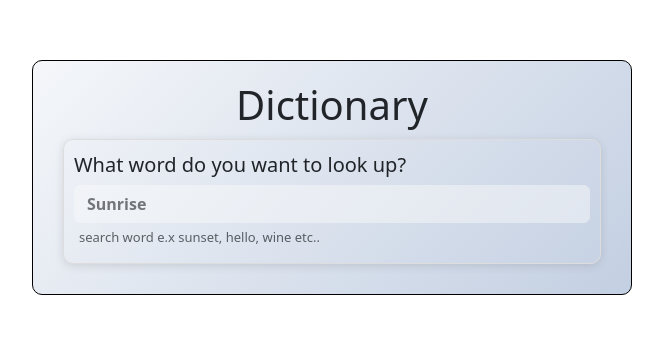
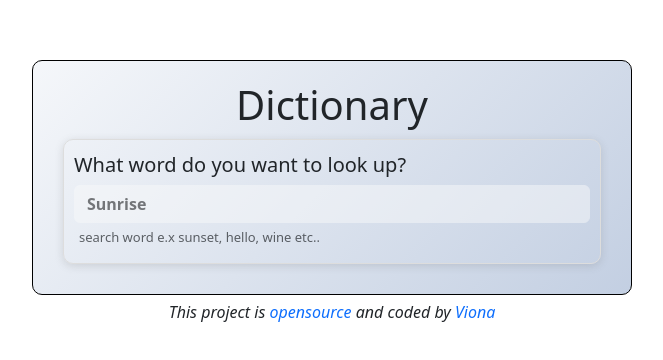
Before and after one commit to Vion-sis/Dictionary-app, a React (Create React App) app: page / in a window 1280 px wide. Shown: the top 360 px of the page, without its empty margins (308-971 px from the left). Built offline with nearby package versions, Linux system fonts and the light colour scheme; no server answers.

Commit message:
added a footer

```diff
--- a/src/App.css
+++ b/src/App.css
@@ -7,4 +7,13 @@
   border-radius: 10px;
   background: linear-gradient(135deg, #f5f7fa 0%, #c3cfe2 100%);
   text-align: center;
+  margin-bottom: 0px;
 }
+footer {
+  text-align: center;
+  margin-top: 5px;
+  margin-bottom: 20px;
+}
+footer a {
+  text-decoration: none;
+}
--- a/src/App.js
+++ b/src/App.js
@@ -5,9 +5,33 @@ import "./App.css";
 
 function App() {
   return (
-    <div className="App">
+    <div>
+      <div className="App">
         <h1>Dictionary</h1>
-      <Form defaultSearch = "Sunrise"/>
+        <Form defaultSearch="Sunrise" />
+      </div>
+      <footer>
+        <em>
+          This project is{" "}
+          <a
+            href="https://github.com/Vion-sis/Dictionary-app"
+            target="_blank"
+            rel="noreferrer"
+          >
+            {" "}
+            opensource{" "}
+          </a>
+          and coded by{" "}
+          <a
+            href="https://github.com/Vion-sis"
+            target="_blank"
+            rel="noreferrer"
+          >
+            {" "}
+            Viona
+          </a>
+        </em>
+      </footer>
     </div>
   );
 }
--- a/src/Meaning.js
+++ b/src/Meaning.js
@@ -3,13 +3,13 @@ import "./meaning.css";
 
 export default function Meaning(props) {
   return (
-    <div>
+    <div className="meaning">
       <section>
         <h5>{props.meaning.partOfSpeech}</h5>
         {props.meaning.definitions.map(function (definition, index) {
           return (
             <div key={index}>
-              <p className = "meaning">
+              <p className = "meaningResults">
                 <strong>
                   {index + 1}.
                 </strong>{" "}
--- a/src/meaning.css
+++ b/src/meaning.css
@@ -1,19 +1,19 @@
-.synonym{
+.synonym {
   margin: 5px 10px;
   padding: 0px;
 }
-.synonym li{
+.synonym li {
   list-style: none;
   display: inline-flex;
   margin-right: 10px;
   font-size: 15px;
 }
-strong{
+.meaning strong {
   opacity: 0.5;
 }
-em{
+.meaning em {
   opacity: 0.5;
 }
-.meaning{
+.meaningResults {
   margin: 10px;
 }
--- a/src/photo.css
+++ b/src/photo.css
@@ -1,4 +1,4 @@
 img {
   border-radius: 4px;
-  margin: 8px;
+  margin: 6px;
 }
```
Lines whose indentation alone changed are shown as unchanged.
